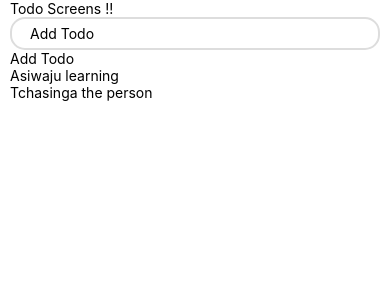
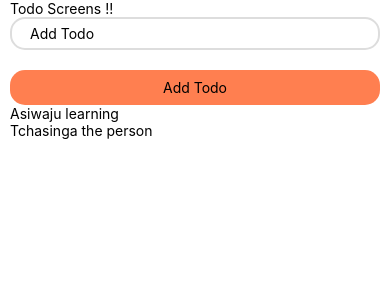
Before and after one commit to tchasinga/beright-native, a React Native app: screen / in a window 390 px wide. Shown: the top 300 px of the page. Built offline with nearby package versions, Linux system fonts and the light colour scheme.

Commit message:
new chencking

```diff
--- a/src/screen/Todoscreens.js
+++ b/src/screen/Todoscreens.js
@@ -28,7 +28,7 @@ const Todoscreens = () => {
       <View style={Global.AddingMargin}>
         <Text>Todo Screens !!</Text>
         <TextInput style={Global.input} placeholder="Add Todo" />
-        <TouchableOpacity style={Global.ButtonBtn}>
+        <TouchableOpacity style={Global.ButionBtn}>
           <Text>Add Todo</Text>
         </TouchableOpacity>
 
```
